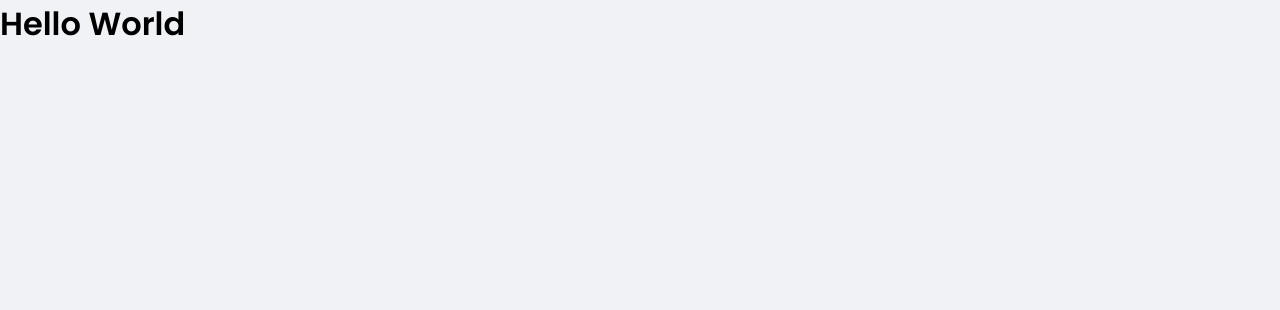
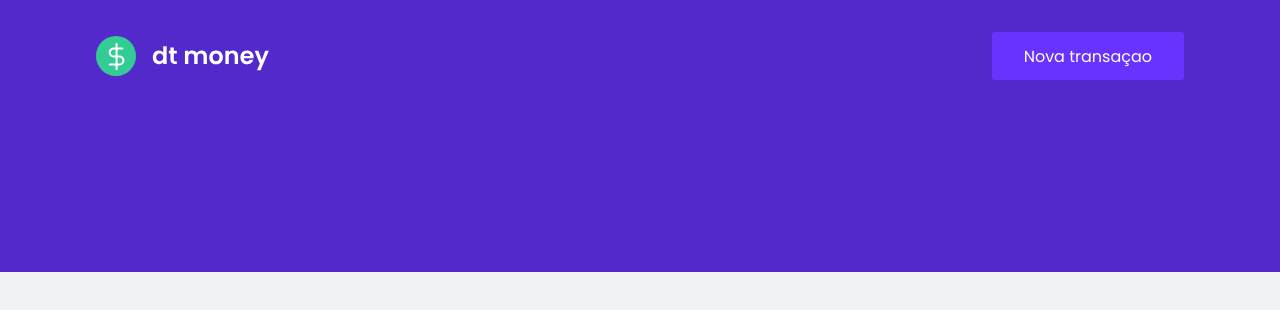
Before and after one commit to arthurmarconcini/dtmoney, a React (Create React App) app: page / in a window 1280 px wide. Shown: the top 310 px of the page. Built offline with nearby package versions, Linux system fonts and the light colour scheme.

Commit message:
feat: create Header component

```diff
--- a/src/App.tsx
+++ b/src/App.tsx
@@ -1,10 +1,11 @@
+import { Header } from './components/Header'
 import { GlobalStyle } from './styles/global'
 
 export function App() {
   return (
-    <div className="App">
-      <h1>Hello World</h1>
+    <>
+      <Header />
       <GlobalStyle />
-    </div>
+    </>
   )
 }
--- /dev/null
+++ b/src/components/Header/index.tsx
@@ -0,0 +1,13 @@
+import logoImg from '../../assets/logo.svg'
+import { Container, Content } from './styles'
+
+export function Header() {
+  return (
+    <Container>
+      <Content>
+        <img src={logoImg} alt="dt money" />
+        <button type="button">Nova transaçao</button>
+      </Content>
+    </Container>
+  )
+}
--- /dev/null
+++ b/src/components/Header/styles.ts
@@ -0,0 +1,31 @@
+import styled from 'styled-components'
+
+export const Container = styled.header`
+  background: var(--blue);
+`
+
+export const Content = styled.div`
+  max-width: 1120px;
+  margin: 0 auto;
+
+  padding: 2rem 1rem 12rem;
+  display: flex;
+  align-items: center;
+  justify-content: space-between;
+
+  button {
+    font-size: 1rem;
+    color: #fff;
+    background: var(--blue-light);
+    border: 0;
+    padding: 0 2rem;
+    border-radius: 0.25rem;
+    height: 3rem;
+
+    transition: filter 0.2s;
+
+    &:hover {
+      filter: brightness(0.9)
+    }
+  }
+`
```
